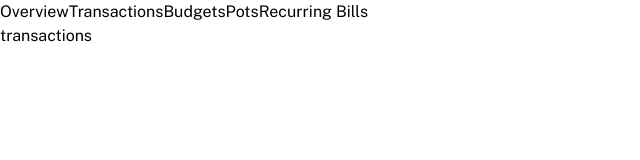
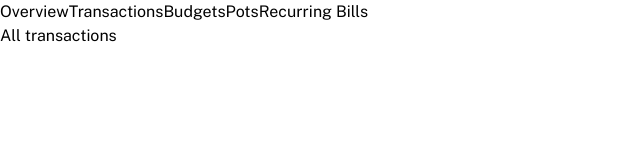
Before and after one commit to emestabillo/personal-finance-app, a Next.js app in the folder client/: page /transactions in a window 1280 px wide. Shown: the top 160 px of the page, without its empty margins (0-640 px from the left). Built offline with nearby package versions, Linux system fonts and the light colour scheme.

Commit message:
Add dashboard page

```diff
--- a/client/src/app/transactions/page.tsx
+++ b/client/src/app/(dashboard)/transactions/page.tsx
@@ -1,5 +1,5 @@
 import React from "react";
 
 export default function transactionsPage() {
-  return <div>transactions</div>;
+  return <div>All transactions</div>;
 }
```
